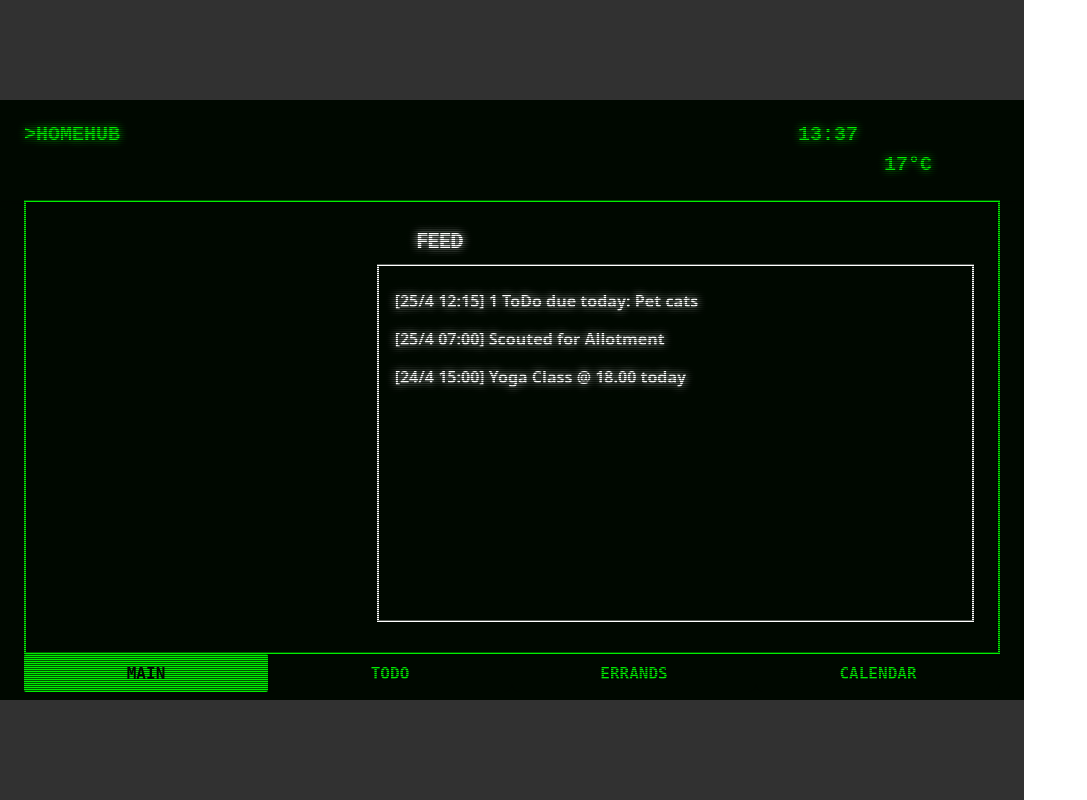
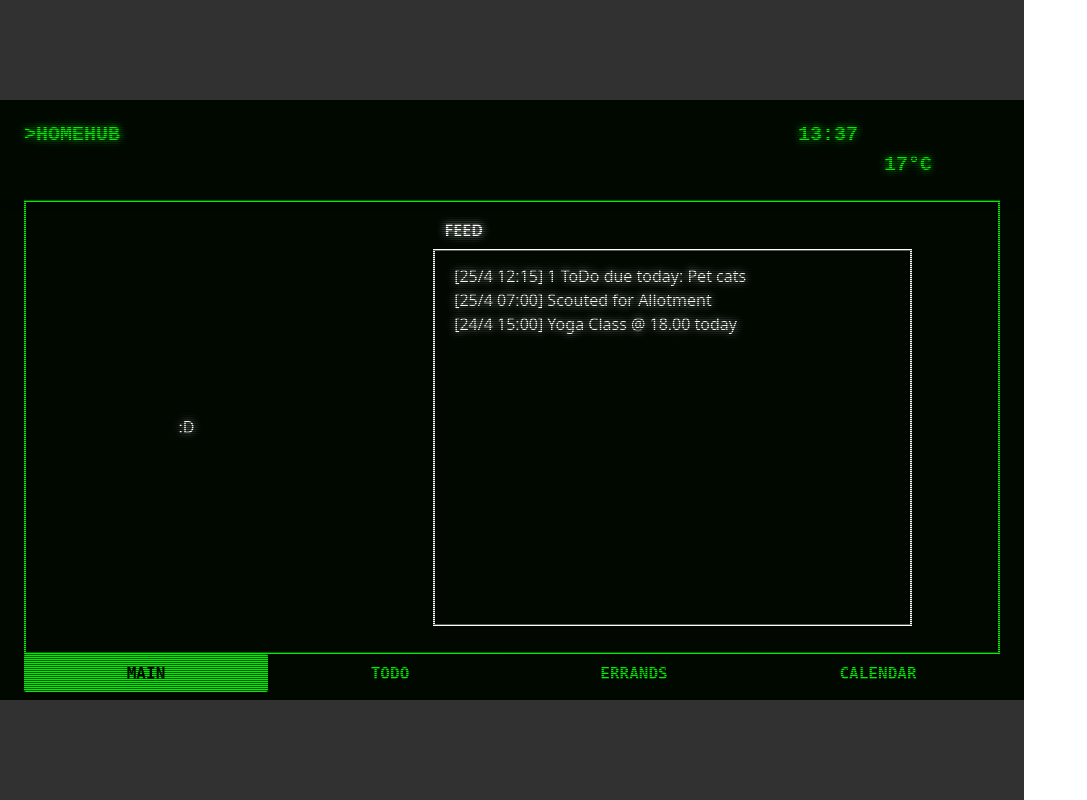
Before and after one commit to h0nkz/homehub, a React (Vite) app in the folder homehub-client/: page / in a window 1280 px wide. Shown: the whole page, without its empty margins (0-1087 px from the left). Built offline with nearby package versions, Linux system fonts and the light colour scheme; some icons are missing.

Commit message:
Refactor ListBox and add css

```diff
--- a/homehub-client/src/App.tsx
+++ b/homehub-client/src/App.tsx
@@ -1,7 +1,6 @@
 import './App.css'
-import Box from '@mui/material/Box';
 import { Typography } from '@mui/material';
-import React, { createContext, useContext, type ChangeEvent } from 'react';
+import React, { useContext } from 'react';
 import HubAppBar from './components/HubAppBar';
 import MainFrame from './components/MainFrame';
 import ToDoFrame from './components/ToDoFrame';
@@ -19,10 +18,6 @@ function App() {
   const theme = useContext(ThemeContext)
 
   const [activeTab, setActiveTab] = React.useState('main');
-  const handleChangeTab = (e: ChangeEvent<HTMLButtonElement>) => {
-    console.dir(e)
-    setActiveTab(e.target.value);
-  };
 
   const renderTabContent = () => {
     switch (activeTab) {
--- a/homehub-client/src/components/LabeledListBox.tsx
+++ b/homehub-client/src/components/LabeledListBox.tsx
@@ -1,30 +1,20 @@
-import { Box, Typography, List, ListItem } from "@mui/material"
+import styles from "../css-modules/box.module.css"
 
-function LabeledListBox({listItems, label} : {listItems: string[], label: string}) {
+function LabeledListBox({ listItems, label }: { listItems: string[], label: string }) {
 
     return (
-        <Box padding={3} height={1}>
-            <Typography marginInlineStart={5} sx={{
-                fontSize: 20,
-                marginBottom: 1,
-                fontWeight: 800
-            }}>
+        <div className={styles.divContainer}>
+            <p className={styles.listBoxLabel}>
                 {label}
-            </Typography>
-            <List dense sx={{
-                border: 2,
-                overflow: 'scroll',
-                height: 6/8
-            }}>
-                {listItems.map((item, index) => (
-                    <ListItem key={index+item} sx={{
-                        height: 22,
-                        fontWeight: 600,
-                        marginTop: 2
-                    }}>{item}</ListItem>
-                ))}
-            </List>
-        </Box>
+            </p>
+            <ul className={styles.listBox}>
+                {listItems.map((item, index) =>
+                    (<li className={styles.listBoxItem}>
+                        {item}
+                    </li>)
+                )}
+            </ul>
+        </div>
     )
 }
 
--- a/homehub-client/src/components/MainFrame.tsx
+++ b/homehub-client/src/components/MainFrame.tsx
@@ -1,8 +1,7 @@
-import TagFacesIcon from '@mui/icons-material/TagFaces';
-import { Box, Grid, Typography, useTheme } from "@mui/material"
 import ListBox from './LabeledListBox';
 import ThemeContext from '../contexts/ThemeContext';
 import { useContext } from 'react';
+import styles from '../css-modules/box.module.css';
 
 function MainFrame() {
     const theme = useContext(ThemeContext);
@@ -12,21 +11,16 @@ function MainFrame() {
         "[24/4 15:00] Yoga Class @ 18.00 today",]
 
     return (
-        <Grid container gridRow={1} columns={3} columnSpacing={1} height={1}>
-            <Grid size={1} height={1}>
-                <Box padding={5}>
-                    <Typography marginInlineStart={5} sx={{
-                        fontSize: 200,
-                        color: theme.mainColor
-                    }}>
-                        <TagFacesIcon fontSize='inherit' color='inherit'/>
-                    </Typography>
-                </Box>
-            </Grid>
-            <Grid size={2} height={1}>
+        <div className={styles.mainGrid}>
+            <div className={styles.gridItem1}>
+                <div>
+                    <p>:D</p>
+                </div>
+            </div>
+            <div className={styles.gridItem2}>
                 <ListBox listItems={mainListItems} label="FEED"/>
-            </Grid>
-        </Grid>
+            </div>
+        </div>
     )
 }
 
--- a/homehub-client/src/css-modules/box.module.css
+++ b/homehub-client/src/css-modules/box.module.css
@@ -6,3 +6,48 @@
     border-color: #00ee00;
     border-style: solid;
 }
+
+.divContainer {
+    height: 100%;
+    width: 100%;
+}
+
+.mainGrid {
+    display: grid;
+    grid-template-columns: 33% 66%;
+    grid-template-areas: 'first second second';
+    width: 100%;
+    height: 100%;
+}
+
+.gridItem1 {
+    grid-area: first;
+    margin: auto;
+}
+
+.gridItem2 {
+    grid-area: second;
+ /*    margin: auto; */
+}
+
+.listBox {
+    border: 2px;
+    height: 80%;
+    width: 70%;
+    margin: auto;
+    border-color: #ffffff;
+    border-style: solid;
+    padding-top: 2%;
+    padding-left: 3%;
+}
+
+.listBoxItem {
+    list-style-type: none;
+}
+
+.listBoxLabel {
+    font-size: 20;
+    margin-bottom: 1%;
+    margin-left: 15%;
+    font-weight: var(--theme-font-weight-bold)
+}
--- /dev/null
+++ b/homehub-client/src/css-modules/text.module.css
@@ -0,0 +1,5 @@
+.listBoxLabel {
+    font-size: 20;
+    margin-bottom: 1;
+    font-weight: var(--theme-font-weight-bold)
+}
```
